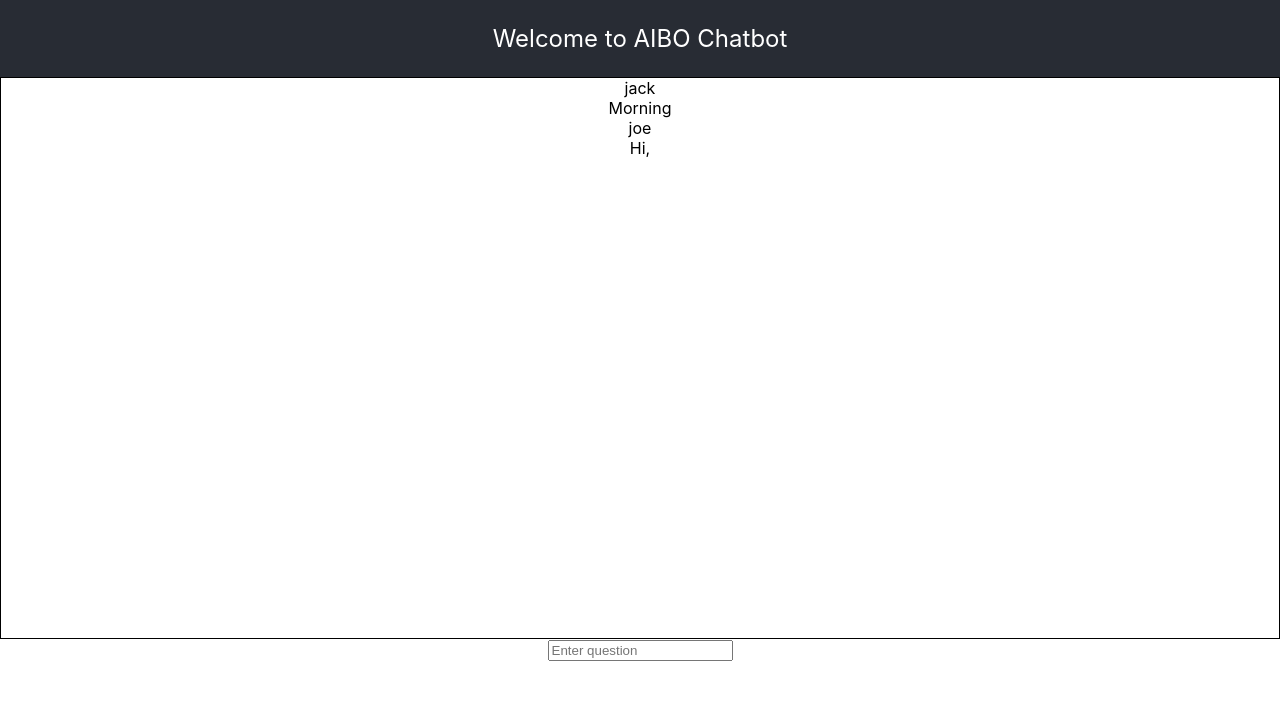
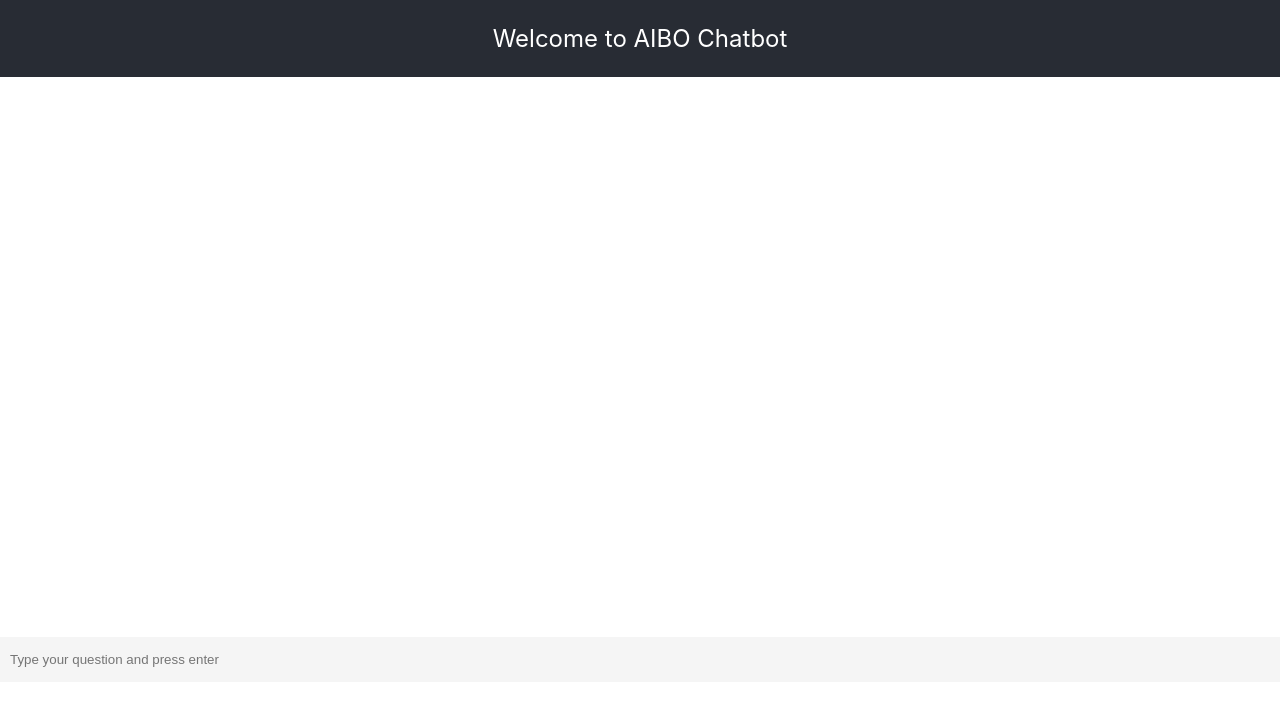
Before and after one commit to Jason-xu96/AIBO-Chatbot, a React (Create React App) app: page / in a window 1280 px wide. Shown: the top 706 px of the page. Built offline with nearby package versions, Linux system fonts and the light colour scheme.

Commit message:
Styling
Add styling to a few components

```diff
--- a/src/App.css
+++ /dev/null
@@ -1,14 +0,0 @@
-.App {
-  text-align: center;
-}
-
-.App-header {
-  background-color: #282c34;
-  min-height: 5vh;
-  display: flex;
-  flex-direction: column;
-  align-items: center;
-  justify-content: center;
-  font-size: 3vmin;
-  color: white;
-}
--- a/src/App.js
+++ b/src/App.js
@@ -1,15 +1,42 @@
 import React from 'react';
 import MessageBoard from './components/MessageBoard'
-import ComposeBox from './components/ComposeBox'
-import './App.css';
+import InputBox from './components/InputBox'
+import { returnAnswer } from './components/ChatbotLogic'
+import './Style.css';
 
 class App extends React.Component {
   constructor() {
     super()
     this.state = {
+      // Stores all the messages
       messages: []
     }
-    //this.sendMessage = this.sendMessage.bind(this)
+    this.sendQuestion = this.sendQuestion.bind(this)
+  }
+
+  sendQuestion = message => {
+    // Get the question from the user and print it
+    var messages = this.state.messages
+    messages.push(message)
+    console.log(this.state.messages.toString())
+    var question = message.content
+    // If the user input is valid
+    // the chatbot logic will process the question
+    // And return the answer
+    if (question) {
+      var answer = returnAnswer(question)
+      messages.push({ senderName: "Chatbot", content: answer })
+      console.log(this.state.messages.toString())
+    } else { // If users enter empty string
+      var retryMessage = {
+        senderName: "Chatbot",
+        content: "Please enter your question."
+      }
+      messages.push(retryMessage)
+    }
+    this.setState({
+      messages: messages
+    })
   }
 
   render() {
@@ -20,8 +47,8 @@ class App extends React.Component {
             Welcome to AIBO Chatbot
           </p>
         </header>
-        <MessageBoard />
-        <ComposeBox />
+        <MessageBoard messages={this.state.messages} />
+        <InputBox sendQuestion={this.sendQuestion} />
       </div>
     )
   }
--- /dev/null
+++ b/src/Style.css
@@ -0,0 +1,56 @@
+:root {
+  --main-color: #5ea3d0;
+  --send-message-form: #F5F5F5;
+}
+
+.App {
+  text-align: center;
+}
+
+.App-header {
+  background-color: #282c34;
+  min-height: 5vh;
+  display: flex;
+  flex-direction: column;
+  align-items: center;
+  justify-content: center;
+  font-size: 3vmin;
+  color: white;
+}
+
+.message-board {
+  box-sizing: border-box;
+  padding-left: 6px;
+  width: 100%;
+  height: 100%;
+  overflow-y: scroll;
+  background: white;
+  min-height: 70vh;
+}
+
+.message {
+  margin: 15px 0;
+}
+
+.message .message-senderName {
+    font-size: 15px;
+    opacity: 0.9;
+    margin-bottom: 6px;
+}
+
+.message .message-content {
+    background: var(--main-color);
+    color: white;
+    display: inline;
+    padding: 4px 8px;
+    border-radius: 8px;
+}
+
+.input-box input {
+  width: 100%;
+  padding: 15px 10px;
+  margin: 0;
+  border-style: none;
+  background: var(--send-message-form);
+  font-weight: 200;
+}
--- /dev/null
+++ b/src/components/ChatbotLogic.js
@@ -0,0 +1,3 @@
+export const returnAnswer = (question) => {
+
+}
--- a/src/components/ComposeBox.js
+++ b/src/components/InputBox.js
@@ -1,6 +1,6 @@
 import React from 'react'
 
-class ComposeBox extends React.Component {
+class InputBox extends React.Component {
   constructor() {
     super()
     this.state = {
@@ -18,7 +18,11 @@ class ComposeBox extends React.Component {
 
   handleSubmit(e) {
     e.preventDefault()
-    this.props.sendMessage(this.state.message)
+    // Format the input string
+    this.props.sendQuestion({
+      senderName: "You",
+      content: this.state.message
+    })
     this.setState({
       message: ''
     })
@@ -26,12 +30,12 @@ class ComposeBox extends React.Component {
 
   render() {
     return (
-      <form className="compose-box" onSubmit={this.handleSubmit}>
+      <form className="input-box" onSubmit={this.handleSubmit}>
         <input disabled={this.props.disabled} onChange={this.handleChange}
-          value={this.state.message} placeholder="Enter question" type="text"/>
+          value={this.state.message} placeholder="Type your question and press enter" type="text" />
       </form>
     )
   }
 }
 
-export default ComposeBox
+export default InputBox
--- a/src/components/Message.js
+++ b/src/components/Message.js
@@ -1,4 +1,5 @@
 import React from 'react'
+import '../Style.css';
 
 class Message extends React.Component {
 
--- a/src/components/MessageBoard.css
+++ /dev/null
@@ -1,4 +0,0 @@
-.Message-board {
-  min-height: 70vh;
-  border: 1px solid black;
-}
--- a/src/components/MessageBoard.js
+++ b/src/components/MessageBoard.js
@@ -1,28 +1,16 @@
 import React from 'react'
 import ReactDOM from 'react-dom'
 import Message from './Message'
-import './MessageBoard.css';
-
-const DATA = [
-  {
-    senderId: 'jack',
-    text: 'Morning'
-  },
-  {
-    senderId: 'joe',
-    text: 'Hi,'
-  }
-]
+import '../Style.css';
 
 class MessageBoard extends React.Component {
-
   render() {
     return (
-      <div className="Message-board">
+      <div className="message-board">
         {
-          DATA.map((message, index) => {
+          this.props.messages.map((message, index) => {
             return (
-              <Message key={index} senderName={message.senderId} content={message.text} />
+              <Message key={index} senderName={message.senderName} content={message.content} />
             )
           })
         }
```
Also changed, not shown: 1 other file (tests, documents, lock files or other folders).
